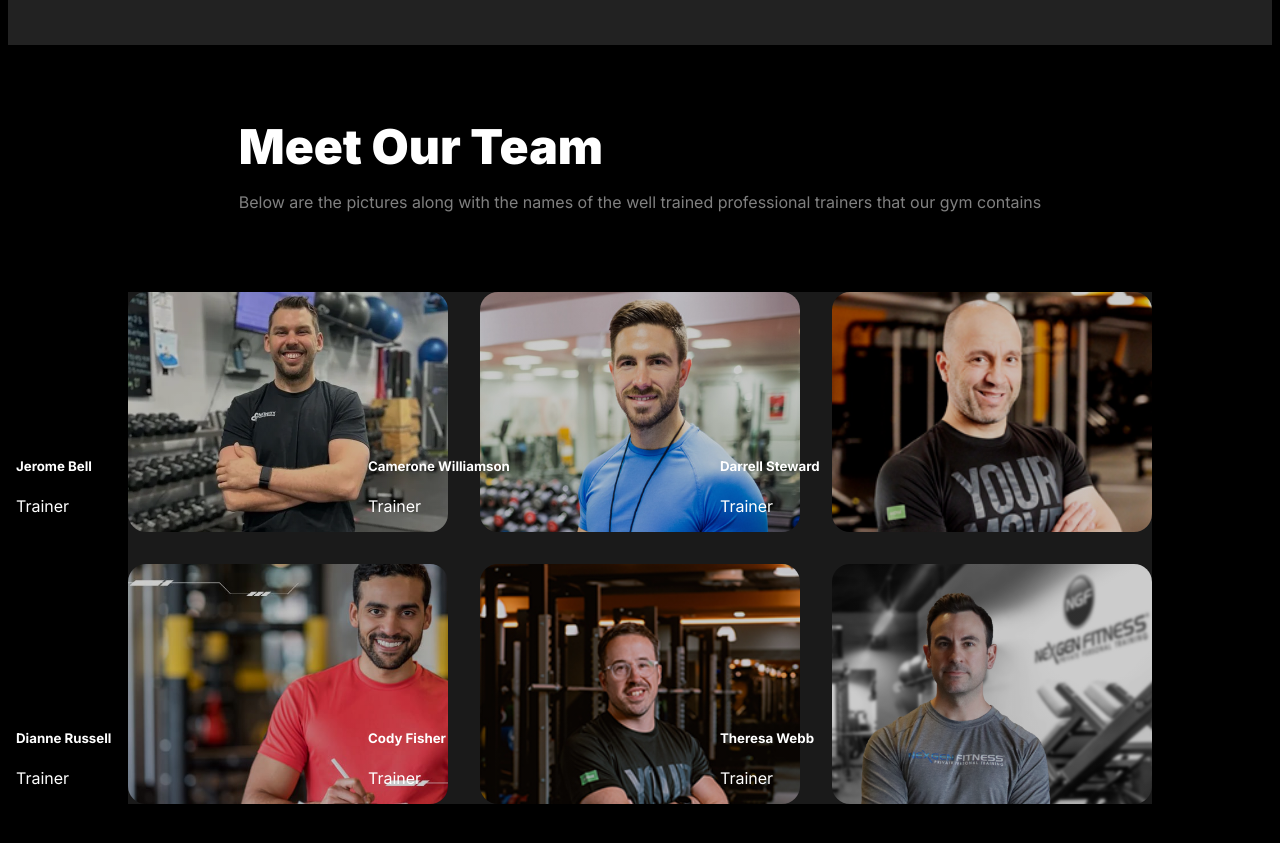
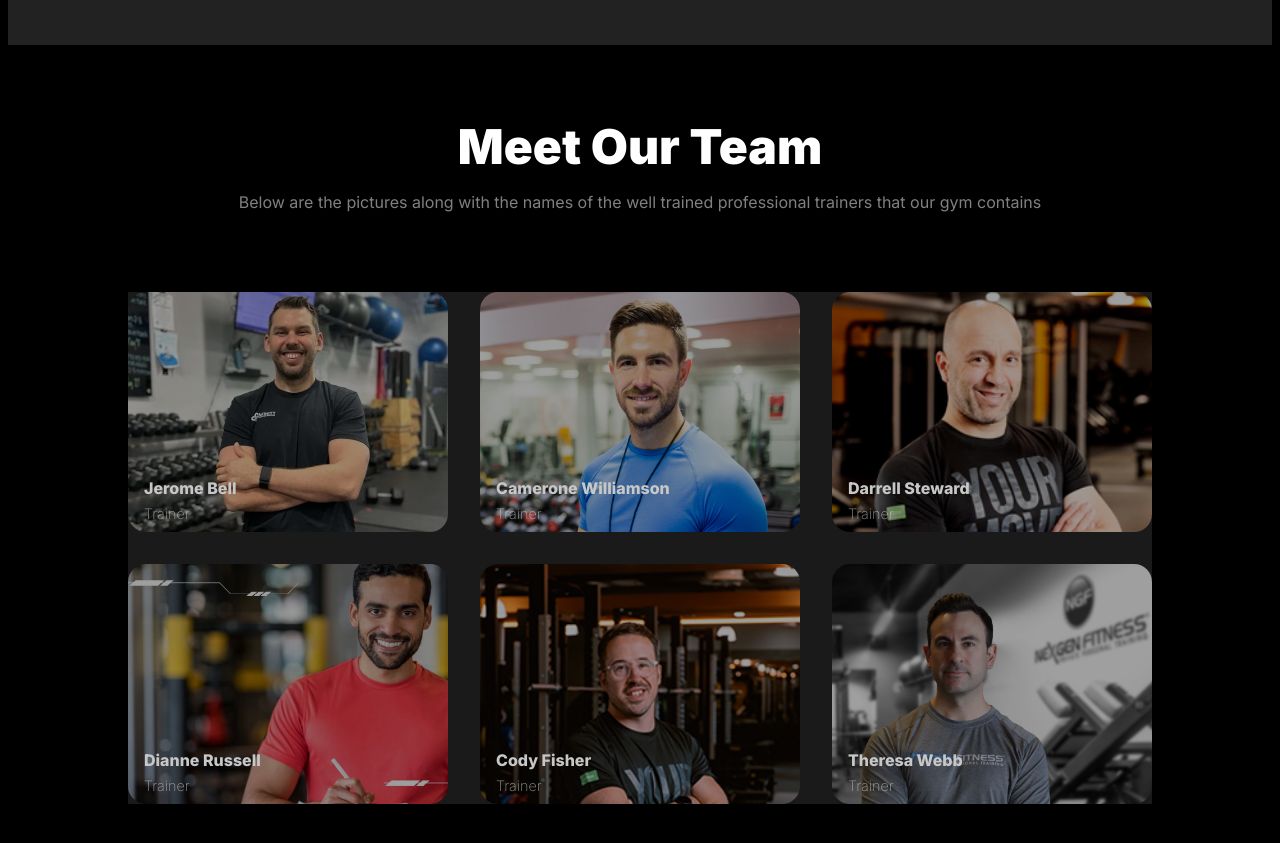
Before and after one commit to MonyeemTAMZID/assignment-b10a2, a plain HTML site: page index.html in a window 1280 px wide. Shown: the part 2583-3426 px from the top of the page. Drawn offline with Linux system fonts and the light colour scheme.

Commit message:
finshed meet our trainer

```diff
--- a/index.html
+++ b/index.html
@@ -180,43 +180,43 @@
         <div class="trainer-img-box first">
           <!-- <img src="images/trainer1.png" alt="" /> -->
           <div class="trainer-name">
-            <h5>Jerome Bell</h5>
-            <p>Trainer</p>
+            <h5 class="name">Jerome Bell</h5>
+            <p class="profession">Trainer</p>
           </div>
         </div>
         <div class="trainer-img-box second">
           <!-- <img src="images/trainer2.png" alt="" /> -->
           <div class="trainer-name">
-            <h5>Camerone Williamson</h5>
-            <p>Trainer</p>
+            <h5 class="name">Camerone Williamson</h5>
+            <p class="profession">Trainer</p>
           </div>
         </div>
         <div class="trainer-img-box third">
           <!-- <img src="images/trainer3.png" alt="" /> -->
           <div class="trainer-name">
-            <h5>Darrell Steward</h5>
-            <p>Trainer</p>
+            <h5 class="name">Darrell Steward</h5>
+            <p class="profession">Trainer</p>
           </div>
         </div>
         <div class="trainer-img-box forth">
           <!-- <img src="images/trainer4.png" alt="" /> -->
           <div class="trainer-name">
-            <h5>Dianne Russell</h5>
-            <p>Trainer</p>
+            <h5 class="name">Dianne Russell</h5>
+            <p class="profession">Trainer</p>
           </div>
         </div>
         <div class="trainer-img-box fifth">
           <!-- <img src="images/trainer5.png" alt="" /> -->
           <div class="trainer-name">
-            <h5>Cody Fisher</h5>
-            <p>Trainer</p>
+            <h5 class="name">Cody Fisher</h5>
+            <p class="profession">Trainer</p>
           </div>
         </div>
         <div class="trainer-img-box sixth">
           <!-- <img src="images/trainer6.png" alt="" /> -->
           <div class="trainer-name">
-            <h5>Theresa Webb</h5>
-            <p>Trainer</p>
+            <h5 class="name">Theresa Webb</h5>
+            <p class="profession">Trainer</p>
           </div>
         </div>
       </div>
--- a/styles/style.css
+++ b/styles/style.css
@@ -314,6 +314,9 @@ table {
     align-items: center;
     /* text-align: center; */
   }
+  .trainer-topic{
+    text-align: center;
+  }
   .trainer-topic-title{
     margin: 1rem auto;
     font-size: 3rem;
@@ -322,23 +325,31 @@ table {
   .trainer-img-box{
     height: 15rem;
     width: 20rem;
-
+    /* padding: 1rem; */
   }
-
+  .name{
+    margin-bottom: -0.5rem;
+    font-size: 1rem;
+    font-weight: 800;
+  }
+  .profession{
+    font-weight: 200;
+    font-size: 0.9rem;
+    opacity: 0.7;
+  }
   .trainer-name{
     justify-content: flex-start;
     position: relative;
-    top: 9rem;
-    right: 7rem;
-
-
-  }
+    top: 10rem;
+    left: 1rem;
+}
   .first{
     background: linear-gradient(rgba(0, 0, 0, 0.2),rgba(0, 0, 0, 0.2)),url('../images/trainer1.png');
     background-size: cover;
+    align-self: stretch;
     /* background-repeat: n; */
     width: 100%;
-    /* filter: brightness(78%); */
+    filter: brightness(78%);
     border-radius: 18px;
     height: 15rem;
     width: 20rem;
@@ -348,7 +359,7 @@ table {
     background-size: cover;
     /* background-repeat: n; */
     width: 100%;
-    /* filter: brightness(78%); */
+    filter: brightness(78%);
     border-radius: 18px;
 }
   .third{
@@ -356,7 +367,7 @@ table {
     background-size: cover;
     /* background-repeat: n; */
     width: 100%;
-    /* filter: brightness(78%); */
+    filter: brightness(78%);
     border-radius: 18px;
 }
   .forth{
@@ -364,7 +375,7 @@ table {
     background-size: cover;
     /* background-repeat: n; */
     width: 100%;
-    /* filter: brightness(78%); */
+    filter: brightness(78%);
     border-radius: 18px;
 }
   .fifth{
@@ -372,7 +383,7 @@ table {
     background-size: cover;
     /* background-repeat: n; */
     width: 100%;
-    /* filter: brightness(78%); */
+    filter: brightness(78%);
     border-radius: 18px;
 }
   .sixth{
@@ -380,7 +391,7 @@ table {
     background-size: cover;
     /* background-repeat: n; */
     width: 100%;
-    /* filter: brightness(78%); */
+    filter: brightness(78%);
     border-radius: 18px;
 }
   .trainer-img-container{
```
